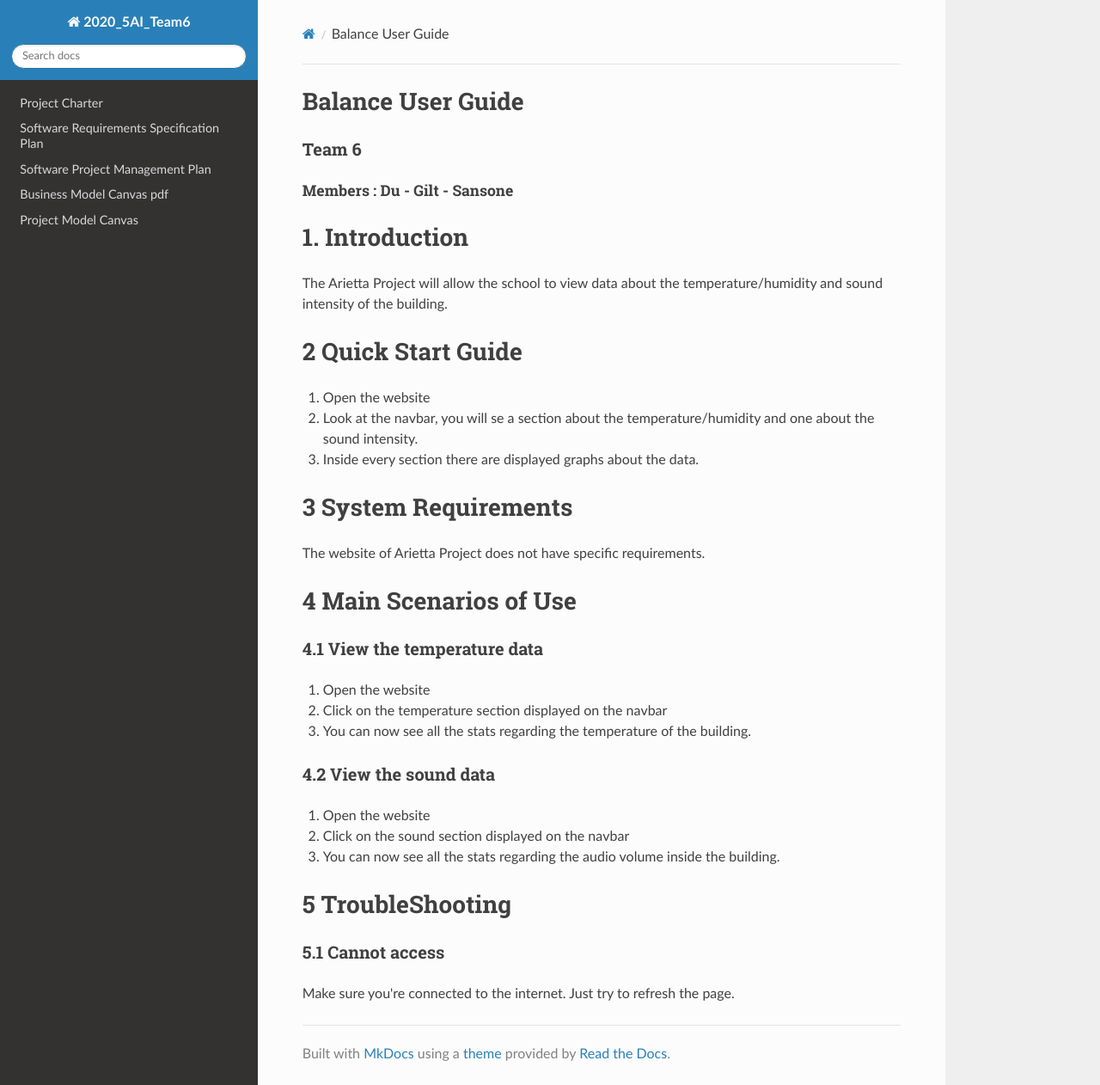
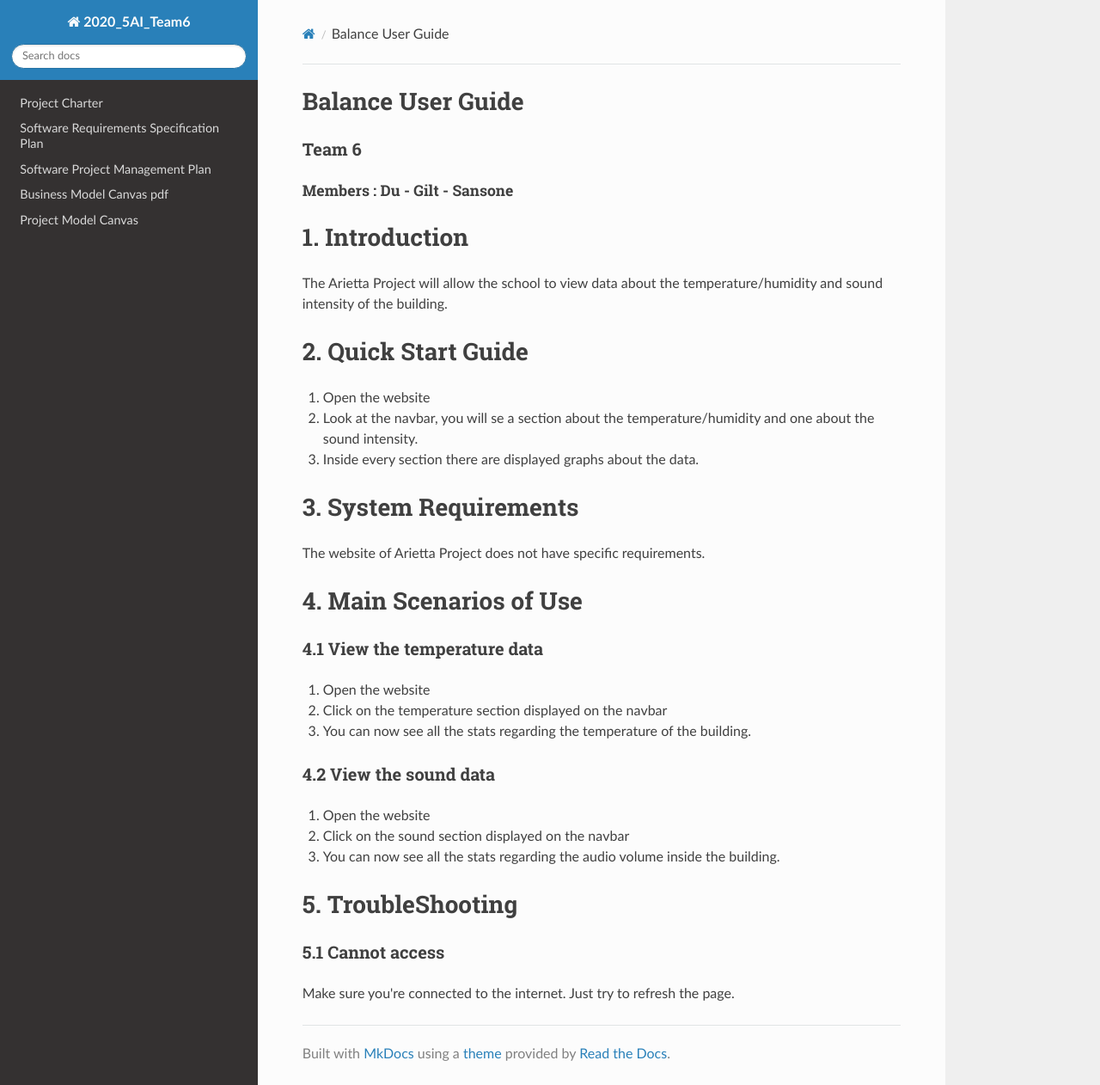
Before and after one commit to haoweydu/2020-5ai-team6-Du, an MkDocs documentation site: the page built from docs/user_guide.md, in a window 1280 px wide and 1262 px high. Shown: the whole window at 86% size. Built offline with MkDocs 1.6.1, drawn with Linux system fonts in a browser that asks for light colours; nearby versions of some CDN libraries.

```diff
--- a/docs/user_guide.md
+++ b/docs/user_guide.md
@@ -7,15 +7,15 @@
 # 1. Introduction
 The Arietta Project will allow the school to view data about the temperature/humidity and sound intensity of the building.
 
-# 2 Quick Start Guide
+# 2. Quick Start Guide
 1. Open the website
 2. Look at the navbar, you will se a section about the temperature/humidity and one about the sound intensity.
 3. Inside every section there are displayed graphs about the data.
 
-# 3 System Requirements
+# 3. System Requirements
 The website of Arietta Project does not have specific requirements.
 
-# 4 Main Scenarios of Use
+# 4. Main Scenarios of Use
 ### 4.1 View the temperature data
 1. Open the website
 2. Click on the temperature section displayed on the navbar
@@ -27,6 +27,6 @@ The website of Arietta Project does not have specific requirements.
 3. You can now see all the stats regarding the audio volume inside the building.
 
 
-# 5 TroubleShooting
+# 5. TroubleShooting
 ### 5.1 Cannot access
 Make sure you're connected to the internet. Just try to refresh the page.
```
